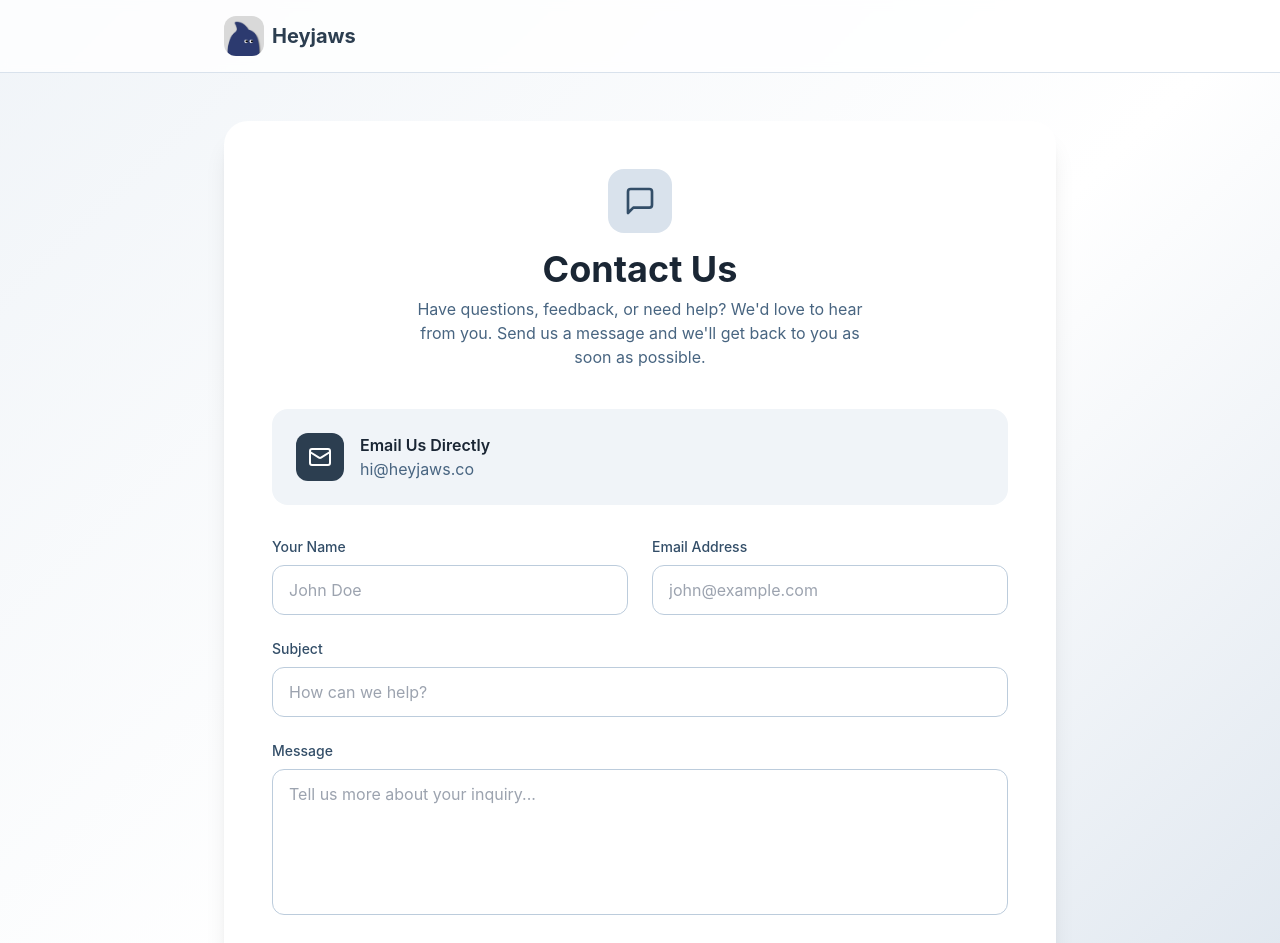
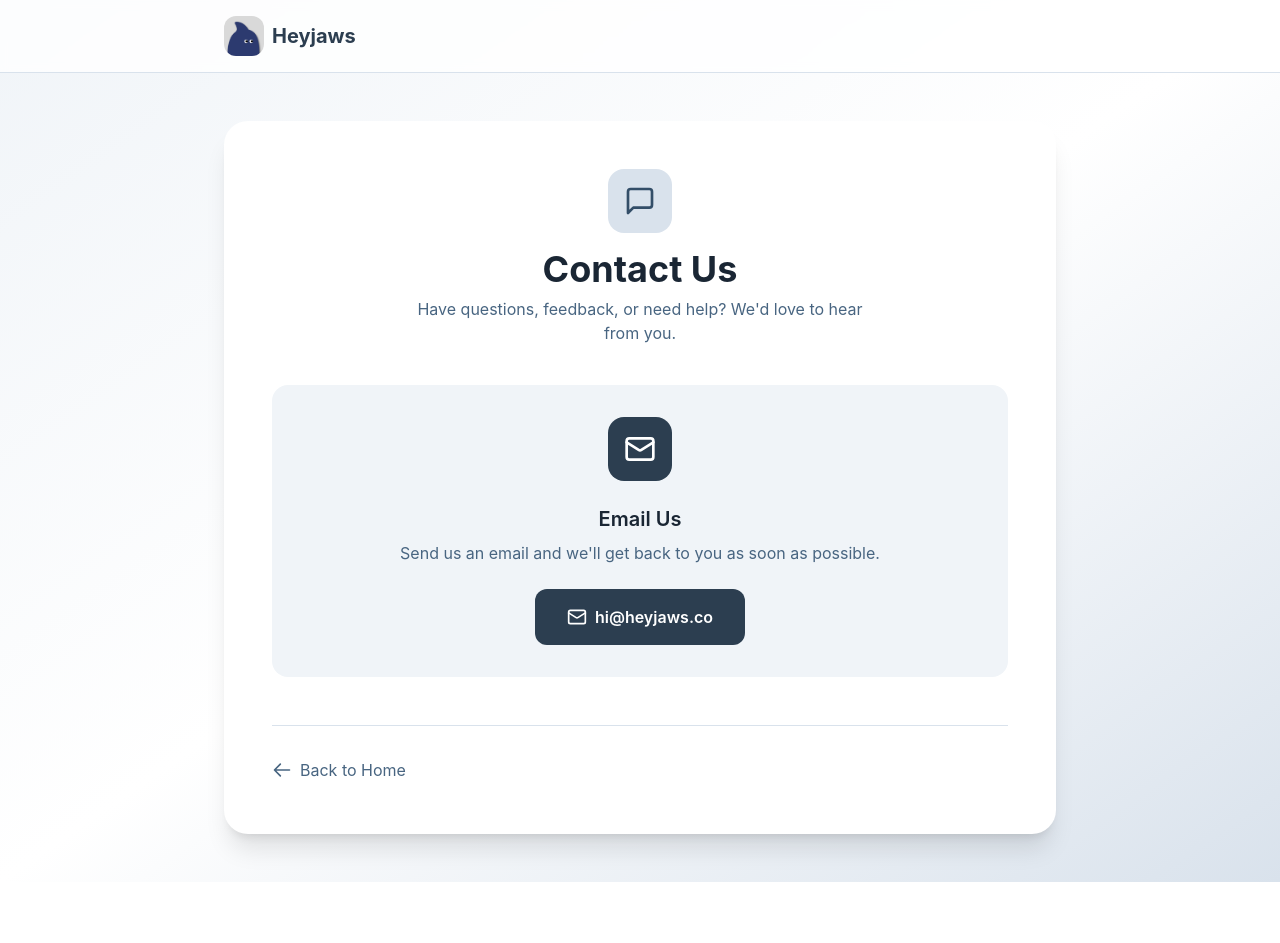
Before and after one commit to Heyjaws/heyjaws, a Next.js app: page /contact in a window 1280 px wide. Shown: the top 943 px of the page. After the commit the page ends 882 px from the top, so only its background shows below. Built offline with nearby package versions, Linux system fonts and the light colour scheme.

Commit message:
Simplify Contact page - remove form, keep email only
- Remove contact form with name, email, subject, message fields
- Keep simple email contact with mailto link to hi@heyjaws.co
- Cleaner, simpler design

Co-Authored-By: Claude Opus 4.5 <noreply@anthropic.com>

```diff
--- a/src/app/contact/page.tsx
+++ b/src/app/contact/page.tsx
@@ -1,31 +1,8 @@
-'use client'
-
-import { useState } from 'react'
 import Link from 'next/link'
 import Image from 'next/image'
-import { Mail, MessageSquare, Send } from 'lucide-react'
+import { Mail, MessageSquare } from 'lucide-react'
 
 export default function ContactPage() {
-  const [formData, setFormData] = useState({
-    name: '',
-    email: '',
-    subject: '',
-    message: '',
-  })
-  const [submitted, setSubmitted] = useState(false)
-
-  const handleSubmit = (e: React.FormEvent) => {
-    e.preventDefault()
-    // Create mailto link with form data
-    const mailtoLink = `mailto:hi@heyjaws.co?subject=${encodeURIComponent(
-      formData.subject || 'Contact from Website'
-    )}&body=${encodeURIComponent(
-      `Name: ${formData.name}\nEmail: ${formData.email}\n\nMessage:\n${formData.message}`
-    )}`
-    window.location.href = mailtoLink
-    setSubmitted(true)
-  }
-
   return (
     <main className="min-h-screen bg-gradient-to-br from-navy-50 via-white to-navy-100">
       {/* Header */}
@@ -58,122 +35,26 @@ export default function ContactPage() {
             </h1>
             <p className="text-navy-600 max-w-md mx-auto">
               Have questions, feedback, or need help? We&apos;d love to hear from you.
-              Send us a message and we&apos;ll get back to you as soon as possible.
             </p>
           </div>
 
-          {/* Direct Email Option */}
-          <div className="bg-navy-50 rounded-2xl p-6 mb-8">
-            <div className="flex items-center space-x-4">
-              <div className="w-12 h-12 bg-navy-800 rounded-xl flex items-center justify-center">
-                <Mail className="w-6 h-6 text-white" />
-              </div>
-              <div>
-                <h3 className="font-semibold text-navy-900">Email Us Directly</h3>
-                <a
-                  href="mailto:hi@heyjaws.co"
-                  className="text-navy-600 hover:text-navy-800 transition-colors"
-                >
-                  hi@heyjaws.co
-                </a>
-              </div>
+          {/* Email Contact */}
+          <div className="bg-navy-50 rounded-2xl p-8 text-center">
+            <div className="w-16 h-16 bg-navy-800 rounded-2xl flex items-center justify-center mx-auto mb-6">
+              <Mail className="w-8 h-8 text-white" />
             </div>
+            <h3 className="text-xl font-semibold text-navy-900 mb-2">Email Us</h3>
+            <p className="text-navy-600 mb-6">
+              Send us an email and we&apos;ll get back to you as soon as possible.
+            </p>
+            <a
+              href="mailto:hi@heyjaws.co"
+              className="inline-flex items-center justify-center space-x-2 bg-navy-800 text-white px-8 py-4 rounded-xl font-semibold hover:bg-navy-900 transition-colors"
+            >
+              <Mail className="w-5 h-5" />
+              <span>hi@heyjaws.co</span>
+            </a>
           </div>
-
-          {/* Contact Form */}
-          {submitted ? (
-            <div className="text-center py-12">
-              <div className="w-16 h-16 bg-green-100 rounded-full flex items-center justify-center mx-auto mb-4">
-                <svg className="w-8 h-8 text-green-600" fill="none" stroke="currentColor" viewBox="0 0 24 24">
-                  <path strokeLinecap="round" strokeLinejoin="round" strokeWidth={2} d="M5 13l4 4L19 7" />
-                </svg>
-              </div>
-              <h3 className="text-xl font-semibold text-navy-900 mb-2">Thank You!</h3>
-              <p className="text-navy-600 mb-6">
-                Your email client should have opened. If not, please email us directly at{' '}
-                <a href="mailto:hi@heyjaws.co" className="text-navy-800 font-medium hover:underline">
-                  hi@heyjaws.co
-                </a>
-              </p>
-              <button
-                onClick={() => setSubmitted(false)}
-                className="text-navy-600 hover:text-navy-800 transition-colors"
-              >
-                Send another message
-              </button>
-            </div>
-          ) : (
-            <form onSubmit={handleSubmit} className="space-y-6">
-              <div className="grid grid-cols-1 md:grid-cols-2 gap-6">
-                <div>
-                  <label htmlFor="name" className="block text-sm font-medium text-navy-700 mb-2">
-                    Your Name
-                  </label>
-                  <input
-                    type="text"
-                    id="name"
-                    required
-                    value={formData.name}
-                    onChange={(e) => setFormData({ ...formData, name: e.target.value })}
-                    className="w-full px-4 py-3 rounded-xl border border-navy-200 focus:border-navy-500 focus:ring-2 focus:ring-navy-200 outline-none transition-all text-navy-900"
-                    placeholder="John Doe"
-                  />
-                </div>
-                <div>
-                  <label htmlFor="email" className="block text-sm font-medium text-navy-700 mb-2">
-                    Email Address
-                  </label>
-                  <input
-                    type="email"
-                    id="email"
-                    required
-                    value={formData.email}
-                    onChange={(e) => setFormData({ ...formData, email: e.target.value })}
-                    className="w-full px-4 py-3 rounded-xl border border-navy-200 focus:border-navy-500 focus:ring-2 focus:ring-navy-200 outline-none transition-all text-navy-900"
-                    placeholder="john@example.com"
-                  />
-                </div>
-              </div>
-
-              <div>
-                <label htmlFor="subject" className="block text-sm font-medium text-navy-700 mb-2">
-                  Subject
-                </label>
-                <input
-                  type="text"
-                  id="subject"
-                  required
-                  value={formData.subject}
-                  onChange={(e) => setFormData({ ...formData, subject: e.target.value })}
-                  className="w-full px-4 py-3 rounded-xl border border-navy-200 focus:border-navy-500 focus:ring-2 focus:ring-navy-200 outline-none transition-all text-navy-900"
-                  placeholder="How can we help?"
-                />
-              </div>
-
-              <div>
-                <label htmlFor="message" className="block text-sm font-medium text-navy-700 mb-2">
-                  Message
-                </label>
-                <textarea
-                  id="message"
-                  required
-                  rows={5}
-                  value={formData.message}
-                  onChange={(e) => setFormData({ ...formData, message: e.target.value })}
-                  className="w-full px-4 py-3 rounded-xl border border-navy-200 focus:border-navy-500 focus:ring-2 focus:ring-navy-200 outline-none transition-all resize-none text-navy-900"
-                  placeholder="Tell us more about your inquiry..."
-                />
-              </div>
-
-              <button
-                type="submit"
-                className="w-full bg-navy-800 text-white px-8 py-4 rounded-xl font-semibold hover:bg-navy-900 transition-colors flex items-center justify-center space-x-2"
-              >
-                <Send className="w-5 h-5" />
-                <span>Send Message</span>
-              </button>
-            </form>
-          )}
 
           <div className="mt-12 pt-8 border-t border-navy-100">
             <Link
```
